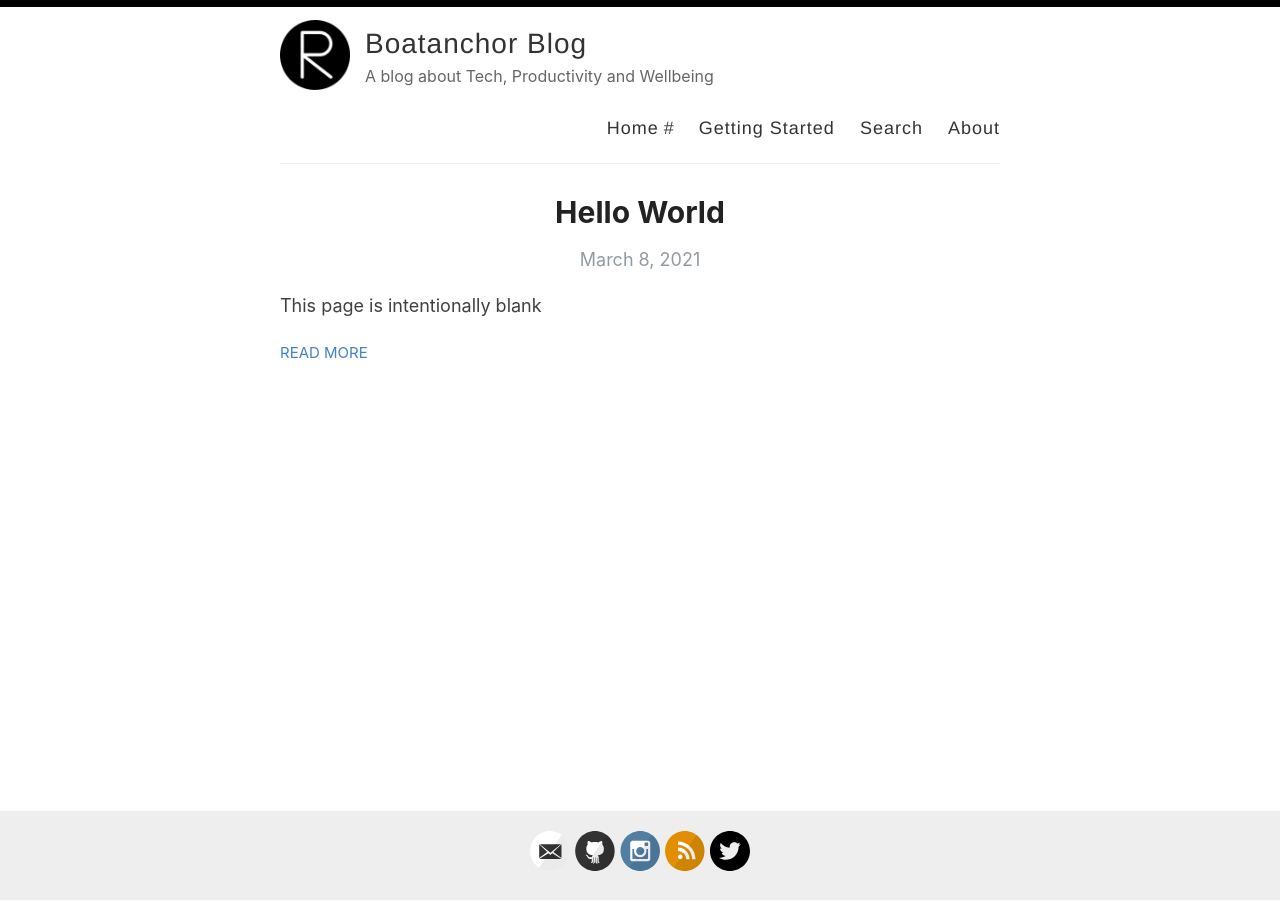
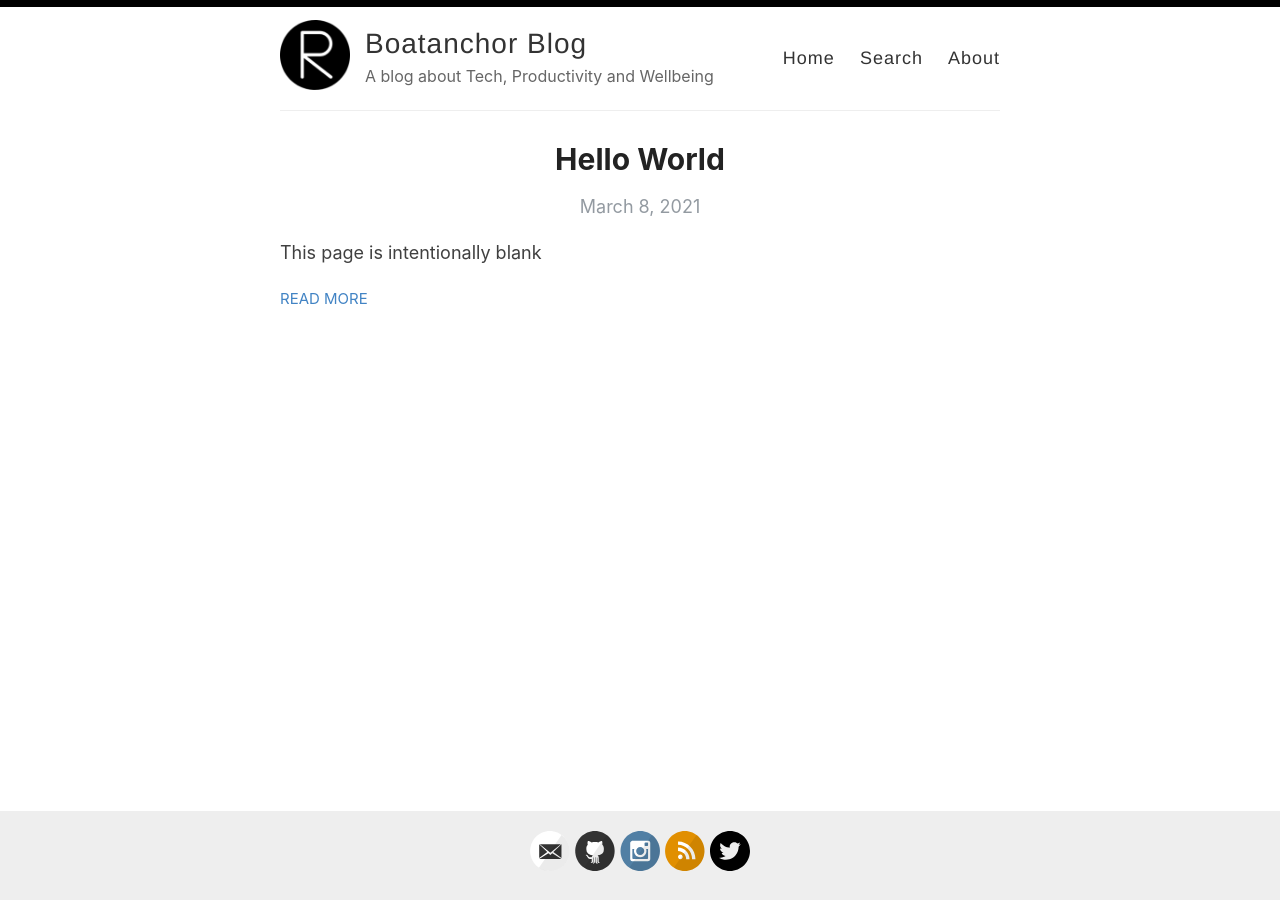
Before and after one commit to jeeves2001/jeeves2001.github.io, a Jekyll site: the page built from index.html, in a window 1280 px wide. Built offline with Jekyll 4.4.1, drawn with Linux system fonts in a browser that asks for light colours; the list of posts is cut into pages by our own code.

Commit message:
Update default.html

```diff
--- a/_layouts/default.html
+++ b/_layouts/default.html
@@ -29,7 +29,7 @@
 
             <nav>
               <a href="{{ site.baseurl }}/">Home</a>
-#              <a href="{{ site.baseurl }}/getting-started">Getting Started</a>
+<!--              <a href="{{ site.baseurl }}/getting-started">Getting Started</a> -->
               <a href="{{ site.baseurl }}/search">Search</a>
               <a href="{{ site.baseurl }}/about">About</a>
             </nav>
```
